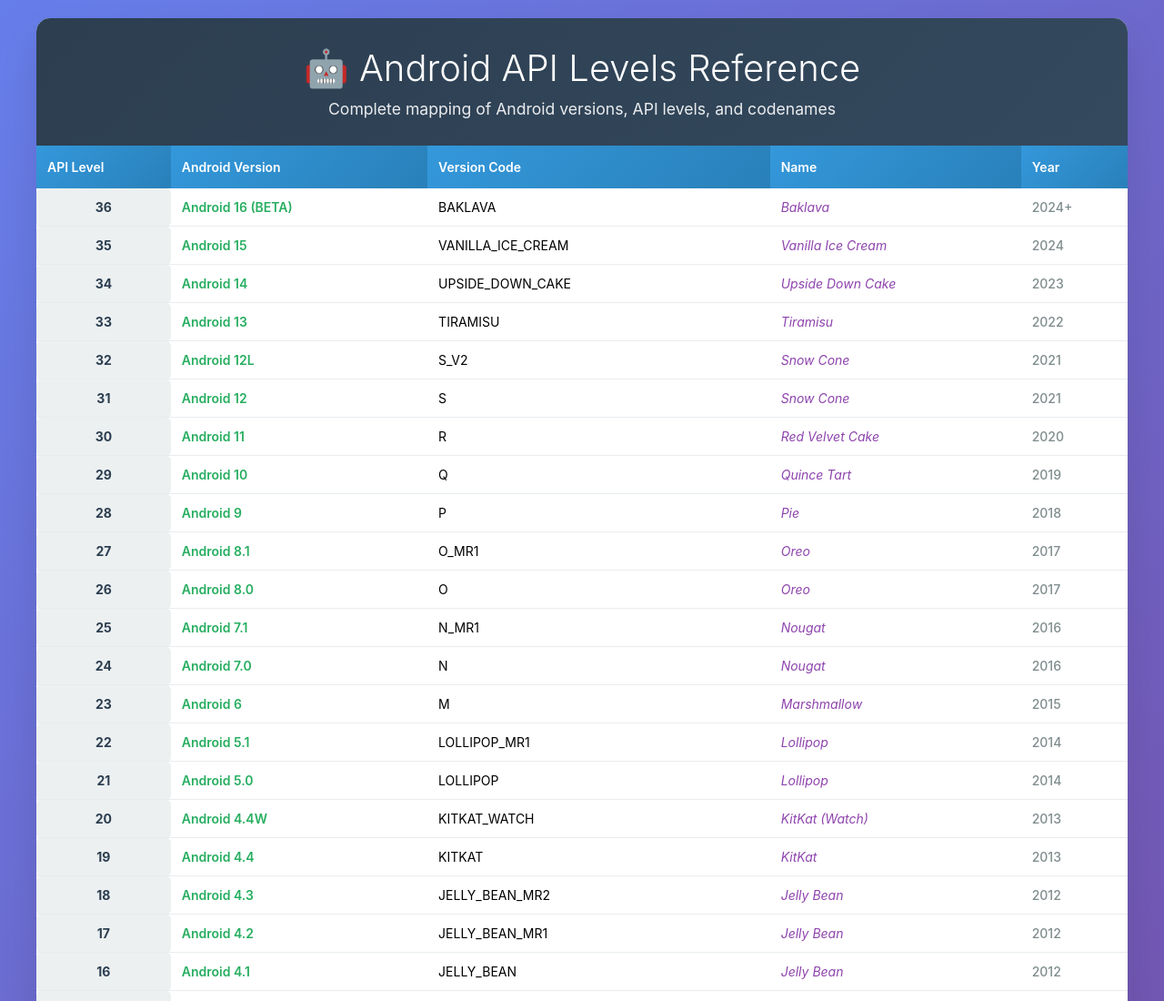
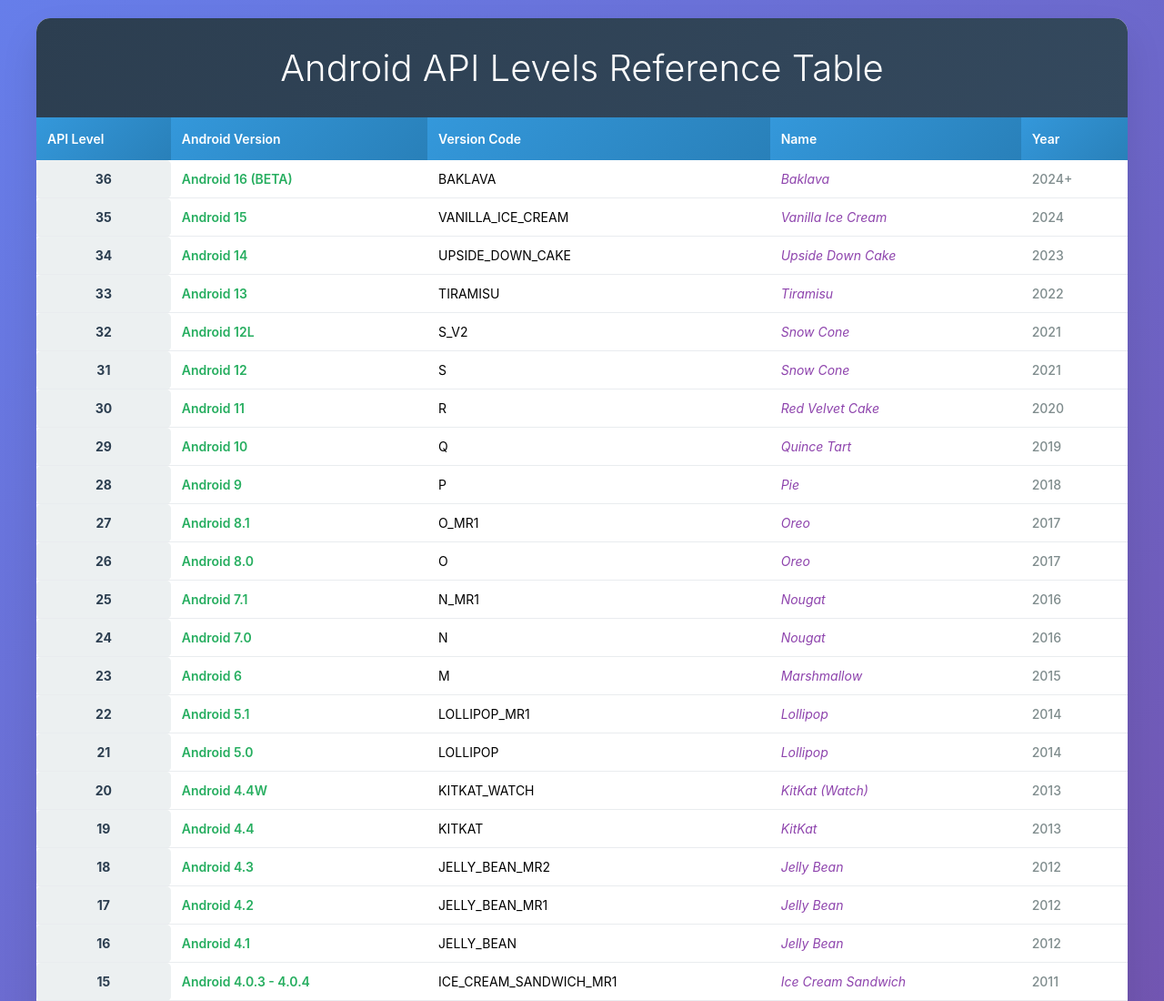
Before and after one commit to gvking/android-version-static-website, a plain HTML site: page index.html in a window 1280 px wide. Shown: the top 1100 px of the page at 91% size. Drawn offline with Linux system fonts and the light colour scheme.

Commit message:
fix name

```diff
--- a/index.html
+++ b/index.html
@@ -172,8 +172,7 @@
 
     <div class="container">
         <div class="header">
-            <h1>🤖 Android API Levels Reference</h1>
-            <p>Complete mapping of Android versions, API levels, and codenames</p>
+            <h1>Android API Levels Reference Table</h1>
         </div>
 
         <div class="table-container">
```
